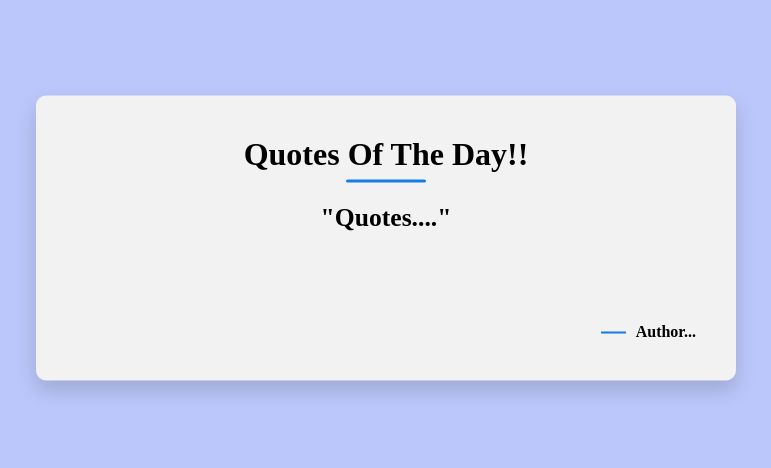
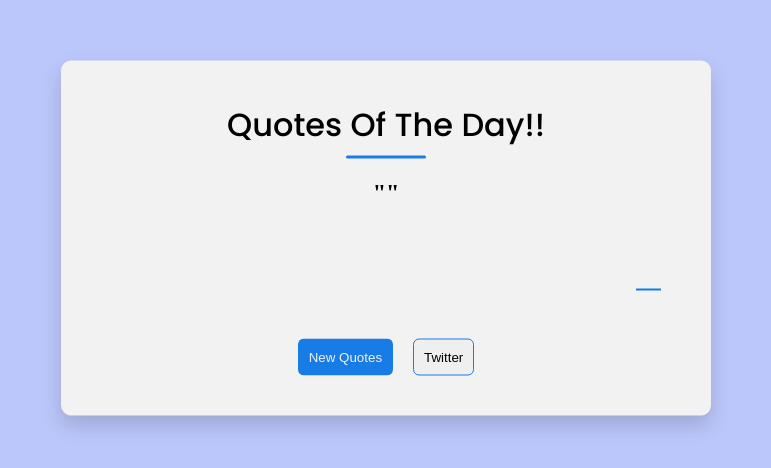
Before and after one commit to tonmoy3673/Quotes-App, a plain HTML site: page index.html in a window 1280 px wide. Shown: the part 162-630 px from the top of the page, without its empty margins (254-1025 px from the left). Drawn offline with Linux system fonts and the light colour scheme; no server answers; a web font is replaced by a local one.

Commit message:
:bulb: implement quotes app

```diff
--- a/app.js
+++ b/app.js
@@ -1 +1,18 @@
 console.log('connected');
+
+// ======== get Quotes by ID ========//
+let quote = document.getElementById('quote');
+let author = document.getElementById('author');
+
+// =========== getQuote =======//
+const url='https://dummyjson.com/quotes/random'
+const getQuotes=async()=>{
+    const res= await fetch(url);
+    const  data = await res.json();
+    console.log(data);
+    quote.innerText=data?.quote
+    author.innerText=data?.author
+}
+
+// ======= initial function call =======//
+getQuotes();
--- a/index.html
+++ b/index.html
@@ -1,27 +1,32 @@
 <!DOCTYPE html>
 <html lang="en">
   <head>
-    <meta charset="UTF-8">
-    <meta name="viewport" content="width=device-width, initial-scale=1.0">
+    <meta charset="UTF-8" />
+    <meta name="viewport" content="width=device-width, initial-scale=1.0" />
     <title>Quotes App</title>
     <!-- ======== Google Fonts ===== -->
-    <link rel="preconnect" href="https://fonts.googleapis.com">
-    <link rel="preconnect" href="https://fonts.gstatic.com" crossorigin>
-    <link href="https://fonts.googleapis.com/css2?family=Poppins:ital,wght@0,100;0,200;0,300;0,400;0,500;0,600;0,700;0,800;0,900;1,100;1,200;1,300;1,400;1,500;1,600;1,700;1,800;1,900&display=swap" rel="stylesheet">
+    <link rel="preconnect" href="https://fonts.googleapis.com" />
+    <link rel="preconnect" href="https://fonts.gstatic.com" crossorigin />
+    <link
+      href="https://fonts.googleapis.com/css2?family=Playfair:ital,opsz,wght@0,5..1200,300..900;1,5..1200,300..900&family=Poppins:ital,wght@0,100;0,200;0,300;0,400;0,500;0,600;0,700;0,800;0,900;1,100;1,200;1,300;1,400;1,500;1,600;1,700;1,800;1,900&display=swap"
+      rel="stylesheet"
+    />
     <!-- ========= External CSS ====== -->
-    <link rel="stylesheet" href="style.css">
+    <link rel="stylesheet" href="style.css" />
   </head>
   <body>
     <main class="container">
-
       <article class="content">
         <h1 class="title">Quotes Of The Day!!</h1>
-            <h2 id="quote">Quotes....</h2>
-            <h4 id="author">Author...</h4>
+        <h2 id="quote"></h2>
+        <h4 id="author"></h4>
+        <!-- =========== button part ====== -->
+         <div class="btn-container">
+            <button onclick="getQuotes()" class="btn-new">New Quotes</button>
+            <button class="btn-twitter">Twitter</button>
+         </div>
       </article>
     </main>
-    <script src="app.js">
-
-    </script>
+    <script src="app.js"></script>
   </body>
 </html>
--- a/style.css
+++ b/style.css
@@ -8,7 +8,7 @@ body{
 }
 .content{
     background: #f2f2f2;
-    width: 700px;
+    width: 650px;
     position: absolute;
     top: 50%;
     left: 50%;
@@ -23,6 +23,8 @@ body{
     font-size: 2rem;
     margin-bottom: 30px;
     position: relative;
+    font-family: "Poppins", sans-serif;
+    font-weight: 500;
 }
 .title::after{
     content: '';
@@ -36,8 +38,9 @@ body{
     transform: translateX(-50%);
 }
 #quote{
-    font-size: 1.6rem;
+    font-size: 1.5rem;
     min-height: 110px;
+    font-family: "Playfair", serif;
 }
 #quote::before, #quote::after{
     content: '"';
@@ -45,9 +48,10 @@ body{
 #author{
     display: block;
     float: right;
-    margin-top: 10px;
+
     position: relative;
     font-size: 1rem;
+    font-family: "Playfair", serif;
 }
 #author::before{
     content: '';
@@ -57,5 +61,43 @@ body{
     position: absolute;
     top: 50%;
     left: -35px;
+}
+.btn-container{
+    display: flex;
+    align-items: center;
+    justify-content: center;
+    column-gap: 20px;
+    margin-top: 50px;
+}
+.btn-new{
+    padding:10px;
+    background: rgb(23, 124, 229);
+    border: 0;
+    outline: 0;
+    color: #f2f2f2;
+    border-radius: 6px;
+    cursor: pointer;
+    transition: all 0.3s;
+    border: 1px solid transparent;
 
 }
+.btn-new:hover{
+    background: transparent;
+    color: black;
+    border: 1px solid rgb(23, 124, 229);
+    display: block;
+
+}
+.btn-twitter{
+
+    outline: 0;
+    border-radius: 6px;
+    cursor: pointer;
+    padding:10px;
+    border: 1px solid rgb(23, 124, 229);
+    transition: all 0.3s;
+}
+.btn-twitter:hover{
+    background: rgb(23, 124, 229);
+    color: #f2f2f2;
+}
```
Lines whose indentation alone changed are shown as unchanged.
